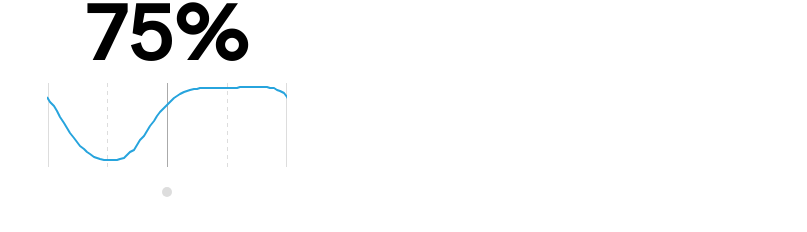
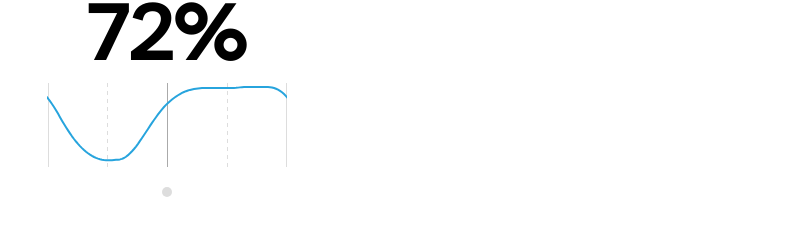
Before and after one commit to the6p4c/usa-clock, a React (Create React App) app: page / in a window 1280 px wide. Shown: the part 307-539 px from the top of the page, without its empty margins (473-1280 px from the left). Built offline with nearby package versions, Linux system fonts and the light colour scheme.

Commit message:
use catmull-rom spline for smoothing

```diff
--- a/src/components/Graph.tsx
+++ b/src/components/Graph.tsx
@@ -9,14 +9,56 @@ interface Coord {
 }
 
 function pathToD(path: Coord[]) {
+  function twoDP(v: number): string {
+    return v.toLocaleString(undefined, { maximumFractionDigits: 2 });
+  }
+
   function command(command: string, {x, y}: Coord) {
-    return `${command}${x} ${y}`;
+    return `${command}${twoDP(x)} ${twoDP(y)}`;
   }
 
   return [
     command("M", path[0]),
     ...path.slice(1).map(c => command("L", c)),
   ].join(" ");
+}
+
+function smoothPath(p0: Coord, p1: Coord, path: Coord[]): Coord[] {
+  const pointsPerSpline = 5;
+
+  const tangentPath = [p0, ...path, p1];
+  const m = tangentPath.slice(0, -2)
+    .map((p0, i) => {
+      const p2 = tangentPath[i + 2];
+
+      const x = (p2.x - p0.x) / 2;
+      const y = (p2.y - p0.y) / 2;
+
+      return { x, y };
+    });
+
+  return path.slice(0, -1)
+    .map((p0, i) => {
+      const [m0, m1] = [m[i], m[i + 1]];
+      const p1 = path[i + 1];
+
+      return Array.from({ length: pointsPerSpline }, (_, i) => i / pointsPerSpline)
+        .map(t => {
+          const t3 = t*t*t;
+          const t2 = t*t;
+
+          const h00 = 2*t3 - 3*t2 + 1;
+          const h10 = t3 - 2*t2 + t;
+          const h01 = -2*t3 + 3*t2;
+          const h11 = t3 - t2;
+
+          const x = h00*p0.x + h10*m0.x + h01*p1.x + h11*m1.x;
+          const y = h00*p0.y + h10*m0.y + h01*p1.y + h11*m1.y;
+
+          return { x, y };
+        });
+    })
+    .reduce((path, spline) => [...path, ...spline], []);
 }
 
 export interface GraphProps {
@@ -29,7 +71,6 @@ export interface GraphProps {
 export default function Graph(props: GraphProps) {
   // Height = (odd multiple of 4 + text gap) in order to start and end bars with dash
   const [width, height] = [240, 99];
-  const samplesPerHour = 3; // How much subsampling?
   const curvePadding = 1; // Space to leave between top and bottom of graph and curve
   const barX = (i: number) => i * width / 4;
   const barHeight = height - 15;
@@ -53,15 +94,23 @@ export default function Graph(props: GraphProps) {
     setLabelsVisible(!labelsVisible);
   };
 
-  const hours = Array.from({ length: 25 * samplesPerHour }, (_, i) => [i / samplesPerHour - 12, i] as const);
-  const path = hours.map(([hour, hourIndex]) => {
-    const fraction = props.region.fractionAwake(props.now.plus({ hours: hour }));
+  // Generates [-13..15, -1..27]
+  // We need two hours left of 0 and right of 24 so that we have one point to determining the slope,
+  // plus one point so that the curve always appears to continue off the edge of the graph - a total
+  // of 25 + 2 + 2 = 29 hours.
+  const hours = Array.from({ length: 29 }, (_, i) => [i - 13, i - 1] as const);
+  const fullPath = hours.map(([hour, hourIndex]) => {
+    const now = props.now.plus({ hours: hour });
+    const fraction = props.region.fractionAwake(now);
 
-    const x = (hourIndex / samplesPerHour) * (width / 24);
+    const x = (hourIndex - now.minute / 60) * (width / 24);
     const y = (1 - fraction) * (barHeight - 2 * curvePadding) + curvePadding;
 
     return { x: Math.round(x), y: Math.round(y) };
   });
+
+  const [p0, p1] = [fullPath[0], fullPath[fullPath.length - 1]];
+  const path = fullPath.slice(1, -1);
 
   return (
     <svg
@@ -83,7 +132,7 @@ export default function Graph(props: GraphProps) {
         <text className={`${styles.label} ${styles.labelRight}`} x={barX(4)} y={textY}>+12</text>
       </>) : null}
 
-      <path className={styles.curve} d={pathToD(path)} />
+      <path className={styles.curve} d={pathToD(smoothPath(p0, p1, path))} />
     </svg>
   );
 }
--- a/src/data.ts
+++ b/src/data.ts
@@ -50,7 +50,7 @@ export class Region {
     this.totalPopulation = Object.values(raw.populations).reduce(sum);
   }
 
-  private fractionAwakeHour(now: DateTime): number {
+  fractionAwake(now: DateTime): number {
     const awakePopulation = this.populationPerTimezone
       .map(([timezone, population]) => {
         const timezoneNow = now.setZone(timezone);
@@ -59,19 +59,6 @@ export class Region {
       .reduce(sum);
 
     return awakePopulation / this.totalPopulation;
-  }
-
-  fractionAwake(now: DateTime): number {
-    function interp(x: number, p0: {x: number, y: number}, p1: {x: number, y: number}) {
-      return (p0.y * (p1.x - x) + p1.y * (x - p0.x)) / (p1.x - p0.x);
-    }
-
-    const next = now.plus({ hours: 1 });
-    return interp(
-      now.minute,
-      { x: 0, y: this.fractionAwakeHour(now) },
-      { x: 60, y: this.fractionAwakeHour(next) }
-    );
   }
 }
 
```
